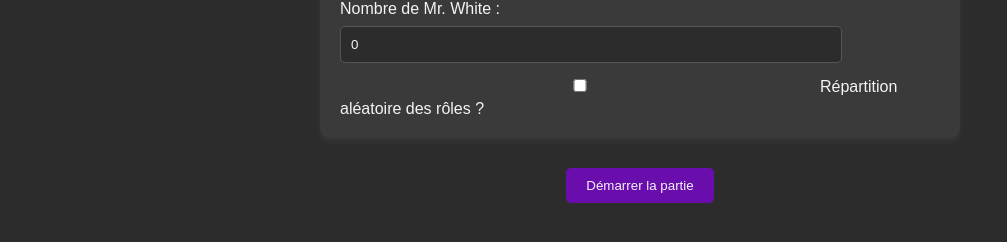
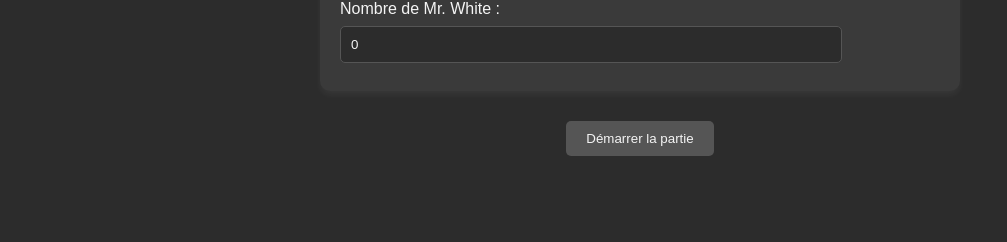
Before and after one commit to LeandreGi/imposteur_AWS, a React (Create React App) app in the folder imposteur_aws/: page /lobby in a window 1280 px wide. Shown: the part 546-788 px from the top of the page, without its empty margins (0-1007 px from the left). Built offline with nearby package versions, Linux system fonts and the light colour scheme; no server answers.

Commit message:
correction : 3 joueurs minimum pour lancer partie et suppression bouton distribution aléatoire

```diff
--- a/imposteur_aws/src/pages/lobby_page/LobbyPage.jsx
+++ b/imposteur_aws/src/pages/lobby_page/LobbyPage.jsx
@@ -119,18 +119,10 @@ const LobbyPage = () => {
                     />
                     <br />
 
-                    <label>
-                        <input
-                        type="checkbox"
-                        checked={randomDistribution}
-                        onChange={(e) => setRandomDistribution(e.target.checked)}
-                        />
-                        Répartition aléatoire des rôles ?
-                    </label>
                 </div>
             )}
 
-            <button onClick={handleStartGame} disabled={userId !== hostId}>
+            <button onClick={handleStartGame} disabled={userId !== hostId || players.length < 3}>
                 Démarrer la partie
             </button>
         </div>
```
